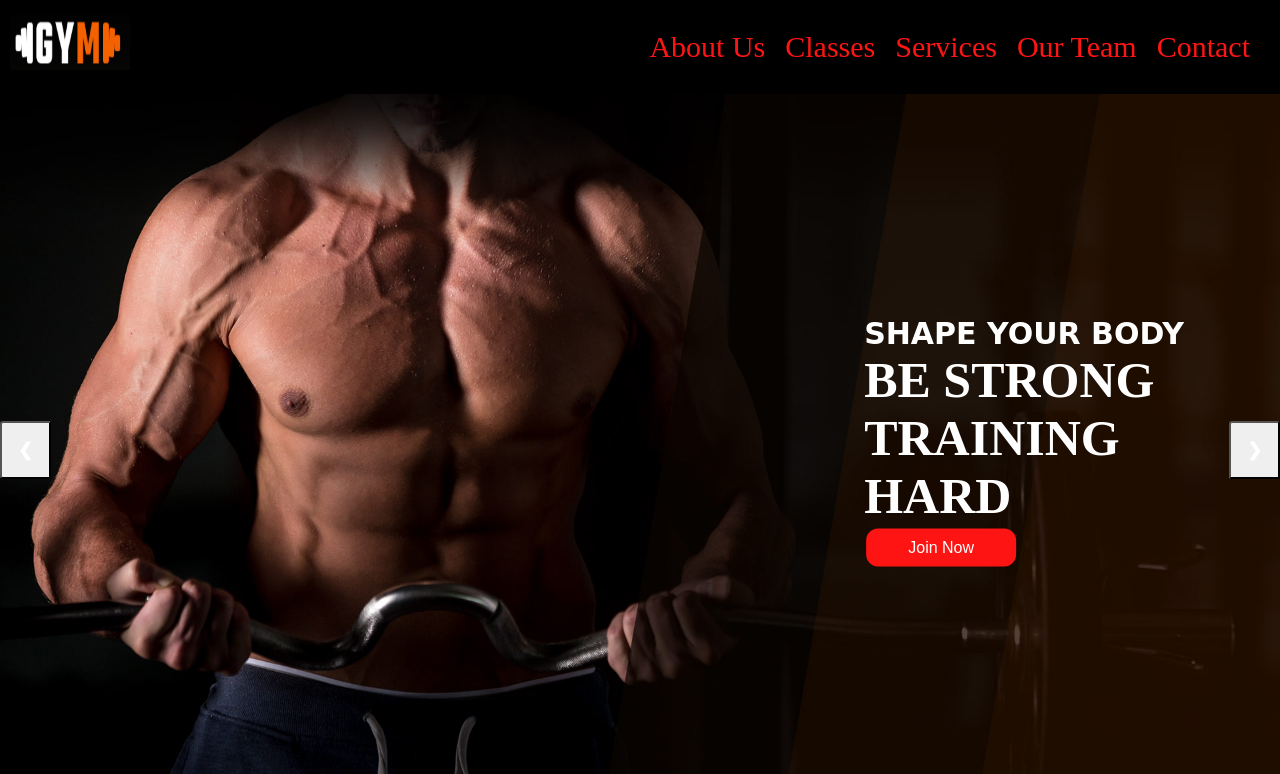
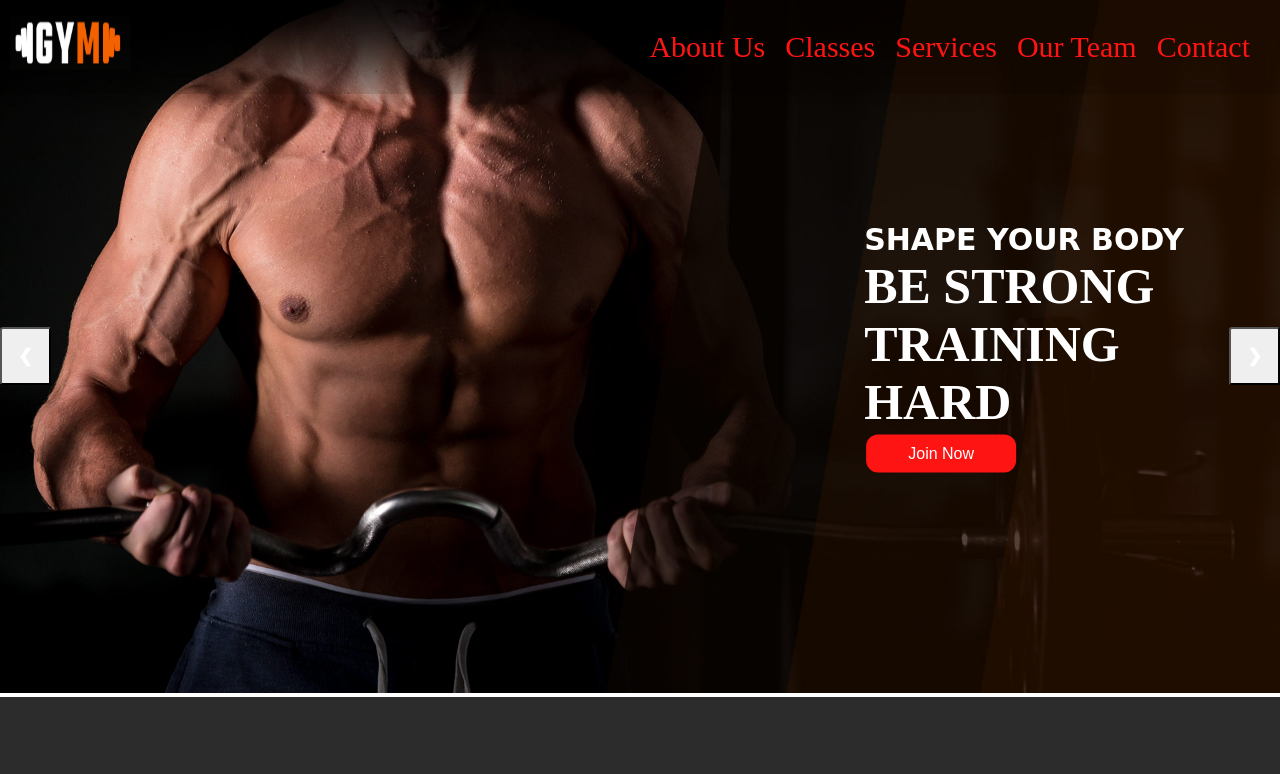
Before and after one commit to 13mritu/Gym-project, a plain HTML site: page index.html in a window 1280 px wide. Shown: the top 774 px of the page. Drawn offline with Linux system fonts and the light colour scheme.

Commit message:
Update style.css

```diff
--- a/style.css
+++ b/style.css
@@ -8,15 +8,17 @@
 }
 .header
 {
+
     display: flex;
     flex-direction:row;
     justify-content: space-between;
     padding: 10px;
-    background-color: none;
-    top: 0px;
-    left: 0px;
+    background: rgba(0, 0, 0, 0.1);
+    position: fixed;
     width: 100%;
-    background-color:black;
+    top: 0;
+    left: 0;
+    z-index: 100;
 
 }
 .logo{
```
